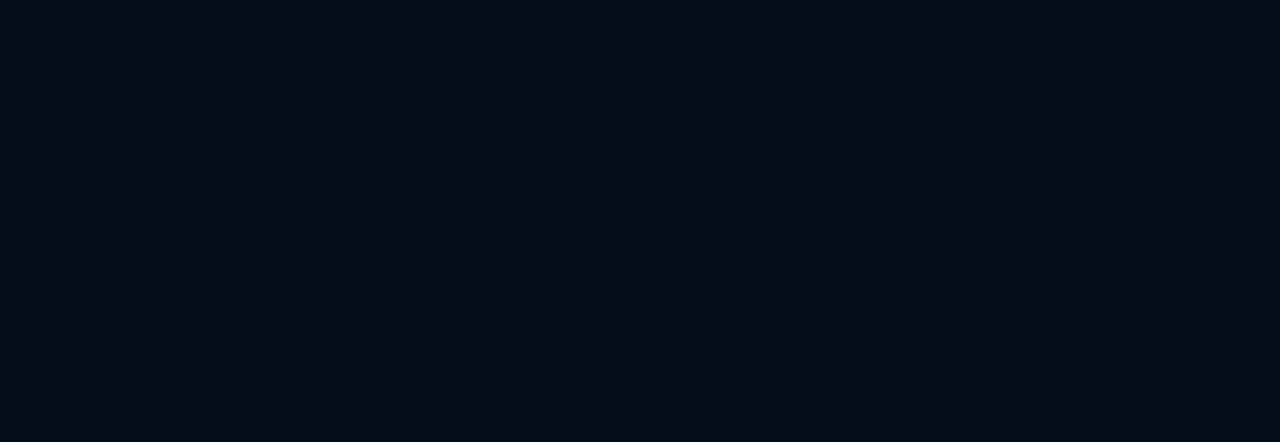
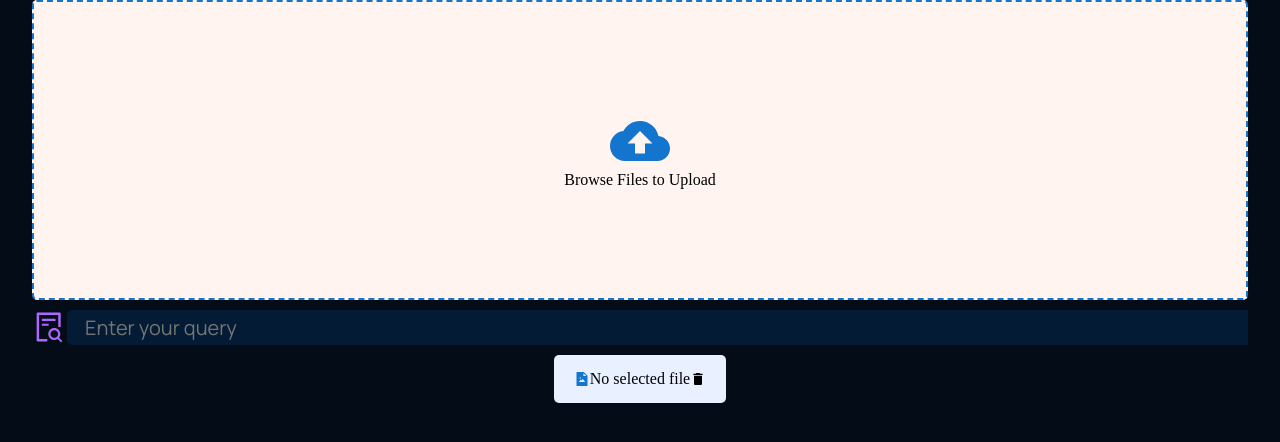
Before and after one commit to ket-sourav-ket/NaturalRegexQuery, a React (Create React App) app: page /upload in a window 1280 px wide. Before the commit this address had no page. Shown: the top 442 px of the page. Built offline with nearby package versions, Linux system fonts and the light colour scheme.

Commit message:
uploading file and showing search result half baked

```diff
--- a/src/App.jsx
+++ b/src/App.jsx
@@ -2,7 +2,7 @@ import React from 'react';
 import { useState, useEffect } from 'react';
 import { Outlet , useLoaderData} from 'react-router-dom';
 import { Footer,Header,Possibility,Report,WhatRQ } from './containers';
-import { Article,Cta,Feature,Navbar,Uploader, Button, Login } from './components';
+import { Article,Cta,Feature,Navbar,Uploader, Button, Login , Highlighter , TextBox} from './components';
 
 
 import './App.css';
@@ -24,7 +24,7 @@ const App = () => {
     if(localStorage.getItem('isLogged') === 'true')
       setIsLogged(true);
     else
-      setIsLogged(false);
+      setIsLogged(true);     // changed to false to true for testing
   });
   let state = useLoaderData();
   const [isLogged, setIsLogged] = useState( false);
@@ -67,6 +67,8 @@ const App = () => {
         <Header onLogin = {handleLogIn} isLogged = {isLogged} onPress={handlePress} isPressed = {isPressed} />
         {isPressed && <Uploader />}
 
+        <Outlet/>
+
 
 
 
@@ -74,6 +76,7 @@ const App = () => {
 
       <WhatRQ />
       <Possibility/>
+
       <Cta />
       <Footer />
 
--- /dev/null
+++ b/src/components/highlighter/Highlighter.jsx
@@ -0,0 +1,10 @@
+import React from 'react'
+import './highlighter.css';
+
+const Highlighter = ({children}) => {
+  return (
+    <span className='emph'>{children}</span>
+  )
+}
+
+export default Highlighter
--- /dev/null
+++ b/src/components/highlighter/highlighter.css
@@ -0,0 +1,24 @@
+.emph {
+    border-radius: 6px;
+  padding: 0.5px 0.5px;
+
+    -webkit-animation: 1.5s highlight 1.5s 1 normal forwards;
+    animation: 1.5s highlight 1.5s 1 normal forwards;
+background-color: none;
+background: linear-gradient(90deg, #8A2387cc 50%, rgba(255, 255, 255, 0) 50%);
+background-size: 200% 100%;
+background-position: 100% 0;
+  }
+
+
+  @-webkit-keyframes highlight {
+    to {
+      background-position: 0 0;
+    }
+  }
+
+  @keyframes highlight {
+    to {
+      background-position: 0 0;
+    }
+  }
--- a/src/components/index.js
+++ b/src/components/index.js
@@ -5,3 +5,5 @@ export {default as Navbar} from './navbar/Navbar'
 export {default as Uploader} from './uploader/Uploader';
 export {default as Button} from './button/Button';
 export {default as Login} from './login/Login';
+export {default as Highlighter} from './highlighter/Highlighter'
+export {default as TextBox} from './textBox/TextBox';
--- /dev/null
+++ b/src/components/textBox/TextBox.jsx
@@ -0,0 +1,68 @@
+import React from 'react'
+import './textBox.css';
+import Highlighter from '../highlighter/Highlighter';
+import { useEffect, useState, useRef } from "react";
+import {Outlet, Link, useNavigate,Form, redirect, useLoaderData} from 'react-router-dom';
+
+export async function searchLoader({request, params})
+{
+  const document_id = params.docId;
+  let response = await fetch(`/searchFile/${document_id}`);
+  let data = response.json();
+  return {data}
+}
+
+const TextBox = () => {
+  const { data } = useLoaderData();
+
+  //const strs = data.text
+  //const index = data.index
+
+    const strs = `This is demo text that signifies a placeholder data in acatual application this would be a string representing
+    the contents of the document.
+    In a small village nestled between rolling hills, there was a garden unlike any other. This garden was said to be enchanted, filled with flowers that glowed under the moonlight and trees that whispered secrets to those who listened closely.
+
+One day, a young girl named Asha stumbled upon the garden while exploring the outskirts of her village. She was drawn to its beauty and the soft, melodic hum that seemed to emanate from the flowers. As she wandered deeper into the garden, she noticed a peculiar tree with golden leaves. At the base of the tree was a small, intricately carved door.
+
+Curiosity piqued, Asha gently pushed the door open and found herself in a magical realm. The air was filled with the scent of blooming flowers, and the sky was painted with hues of pink and purple. Creatures she had only read about in fairy tales roamed freely, and the trees seemed to sing in harmony.
+
+Asha soon met a wise old owl named Orion, who perched on a branch above her. "Welcome, young one," Orion hooted. "You have discovered the Enchanted Garden, a place where dreams come to life and magic is real."
+
+Orion guided Asha through the garden, showing her wonders beyond her imagination. She met talking animals, danced with fairies, and even learned to cast a few spells. But as the sun began to set, Orion reminded her that she must return to her world before nightfall.
+
+Reluctantly, Asha made her way back to the golden tree. Before she left, Orion gave her a small, glowing flower. "This will remind you of the magic within you," he said.
+
+Asha returned to her village, her heart filled with wonder and joy. She kept the glowing flower by her bedside, and every night, she would dream of the Enchanted Garden and the adventures she had there. And though she never found the garden again, she knew that its magic lived on within her, guiding her through life's challenges and reminding her of the beauty and wonder in the world.
+
+I hope you enjoyed the story! Would you like to hear another one or talk about something else?`;
+    const index = [0,3,6,8];
+    var views = [];
+    const arr = strs.split(' ');
+    for(let i = 0 ; i<arr.length ; i++)
+    {
+        if(index.includes(i)) views.push(<Highlighter> {arr[i]} </Highlighter>)
+        else views.push(<span style={{padding : "0.5px 0.5px"}}> {arr[i]} </span>)
+
+    }
+
+  /*const [words, setWords] = useState(views);
+  const listItems = useRef(null);
+
+  useEffect(() => {
+    const lastItem = listItems.current.lastElementChild;
+    if (lastItem) {
+      lastItem.scrollIntoView({ behavior: "smooth", block: "nearest" });
+    }
+  }, [words]); */
+
+  return (
+    <div className='scroll-outer'>
+    <div className='scroll-container'>
+      {views}
+    </div>
+    </div>
+  );
+};
+
+
+export default TextBox
--- /dev/null
+++ b/src/components/textBox/textBox.css
@@ -0,0 +1,25 @@
+.scroll-container
+{
+    padding: 8px;
+
+    height: 200px;
+
+    overflow: auto;
+    overscroll-behavior: contain;
+
+    background: white;
+    flex-direction : column;
+    justify-content : flex-end;
+}
+
+.scroll-outer
+{
+    margin-left: 20%;
+    width: 60%;
+
+
+    border-radius: 10px;
+    overflow: hidden;
+    border: 1px solid #8A2387cc;
+
+}
--- a/src/components/uploader/Uploader.jsx
+++ b/src/components/uploader/Uploader.jsx
@@ -1,37 +1,88 @@
-import { useState } from 'react'
+import { useState, useRef } from 'react'
 import './uploader.css'
 import { MdCloudUpload, MdDelete } from 'react-icons/md'
 import { AiFillFileImage } from 'react-icons/ai'
+import { IoDocumentTextOutline } from "react-icons/io5";
+import txtImg from '../../assets/txtImg.png';
+import { MdOutlineUploadFile } from "react-icons/md";
+import { eventWrapper } from '@testing-library/user-event/dist/utils';
+import {Outlet, Link, useNavigate,Form, redirect, useLoaderData} from 'react-router-dom';
+import { AiOutlineFileSearch } from "react-icons/ai";
 
 
+
+export async function uploadAction({request,params})
+{
+    const formData = await request.formData();
+    const uploadData = Object.fromEntries(formData);
+    console.log('inside search action');
+    console.log(uploadData);
+    let response = await fetch('/upload',
+        {
+            method : 'POST',
+            headers: {
+                'Content-Type' : 'multipart/form-data'
+            },
+            body : formData
+
+        }
+
+    );
+
+    redirect(`search/${response.text}`);
+
+}
+
 function Uploader() {
-    const [image, setImage] = useState(null)
+    const submitRef = useRef();
+    const [txtDocument, setTxtDocument] = useState(null)
     const [fileName, setFileName] = useState("No selected file")
+    const [query, setQuery] = useState(null);
   return (
     <div className='upload-container'>
-        <form style={{display: 'flex', width: '95%' , flexDirection: 'column' ,
+        <Form onSubmit={()=>setTxtDocument(null)} method='post' style={{display: 'flex', width: '95%' , flexDirection: 'column' ,
         justifyContent: 'center' , alignItems: 'center',
         border: '2px dashed #1475cf' , height: '300px', cursor: 'pointer',
         borderRadius:'5px' , backgroundColor : 'rgb(255, 244, 240)'
         }}
         onClick={() => document.querySelector(".input-field").click()}
         >
-            <input type="file" accept='image/*' className='input-field' hidden
+            <input name='uploadedTxt' type="file" accept='.txt' className='input-field' hidden
             onChange={({ target: {files}}) => {
                 files[0] && setFileName(files[0].name)
                 if(files){
-                    setImage(URL.createObjectURL(files[0]))
+                    setTxtDocument("File: ")
                 }
             }}/>
-            {image ?
-            <img src={image} width={150} height={150} alt={fileName} />
+
+            {txtDocument ?
+            <>
+            <img src={txtImg} width={100} height={100} alt={txtDocument + fileName} />
+            <button ref={submitRef} type='submit' hidden onClick={(eventWrapper) => eventWrapper.stopPropagation()}> Actual UPLOAD </button>
+            </>
             :
             <>
             <MdCloudUpload color='#1475cf' size={60} />
             <p>Browse Files to Upload</p>
             </>
         }
-        </form>
+
+            <input value={query} type='text' name='query' placeholder='Enter your query' hidden></input>
+        </Form>
+        <div id='querydiv' style={{display : 'flex',
+                    alignSelf : 'stretch',
+                    paddingLeft : '2.5%',
+                    paddingRight : '2.5%',
+                    flexDirection : 'row',
+                    justifyContent: 'flex-end'}}>
+        <AiOutlineFileSearch color='#AE67FA' size={'35px'} style={{marginTop : '10px'}} />
+        <input className='query-box' value={query} type='text' name='dummyQuery' placeholder='Enter your query' onChange={(eventWrapper)=>setQuery(eventWrapper.target.value)}></input>
+
+        </div>
+
+        <div style={{display : 'flex' ,
+                    flexDirection : 'row'
+        }}>
         <section className='uploaded-row'>
             <AiFillFileImage color='#1475cf' />
             <span className='upload-content'>
@@ -39,11 +90,17 @@ function Uploader() {
                 <MdDelete
                 onClick={() => {
                     setFileName("No Selected File")
-                    setImage (null)
+                    setTxtDocument (null)
                 }}
                 />
+
+
             </span>
+
+
         </section>
+        {txtDocument && <button className='upload-btn' onClick={()=> submitRef.current.click()} > Search  <MdOutlineUploadFile /> </button>}
+        </div>
     </div>
   )
 }
--- a/src/components/uploader/uploader.css
+++ b/src/components/uploader/uploader.css
@@ -29,3 +29,37 @@
     display: flex;
     align-items: center;
 }
+
+.upload-btn
+{
+    margin: 10px 0;
+    display: flex;
+    justify-content: space-between;
+    align-items: center;
+    padding: 15px 20px;
+    border-radius: 5px;
+    margin-left: 10px;
+    background-color: #a6e1f3;
+
+}
+
+.query-box
+{
+    margin-top: 10px;
+    width: 900px;
+    height: 300 px;
+    flex: 1;
+
+    font-family: var(--font-family);
+    font-weight: 400;
+    font-size: 20px;
+    line-height: 28px;
+    background: var(--color-footer);
+    border: 2px solid var(--color-footer);
+    padding: 0 1rem;
+    outline: none;
+    color: #fff;
+
+    border-top-left-radius: 5px;
+    border-bottom-left-radius: 5px;
+}
--- a/src/index.js
+++ b/src/index.js
@@ -3,13 +3,17 @@ import { useState, useEffect } from 'react';
 import ReactDOM from 'react-dom/client';
 import './index.css';
 import App , {loader as rootLoader}from './App';
+
 import reportWebVitals from './reportWebVitals';
 import {
   createBrowserRouter,
   RouterProvider,
 } from "react-router-dom";
-import { Login } from './components';
+import { Login, TextBox, Uploader } from './components';
 import { loginAction, loader as userLoader , registerAction , demoAction, BasicLogin} from './components/login/Login';
+import { searchLoader } from './components/textBox/TextBox';
+import { uploadAction } from './components/uploader/Uploader';
+
 
 
 
@@ -17,7 +21,15 @@ const router = createBrowserRouter([
   {
     path: "/",
     element: <App/>,
-    loader: rootLoader
+    loader: rootLoader,
+    children : [
+      {
+        path: "search/:docId",
+        element: < TextBox/>,
+        loader: searchLoader
+      },
+    ],
+
   },
   {
     path: "login",
@@ -32,6 +44,12 @@ const router = createBrowserRouter([
     action: registerAction,
     loader: userLoader,
   },
+  {
+    path: "upload",
+    element: <Uploader />,
+    action: uploadAction,
+
+  },
 ]);
 
 const root = ReactDOM.createRoot(document.getElementById('root'));
```
Also changed, not shown: public/txt-icon.jfif (added), src/assets/txtImg.png (added).
